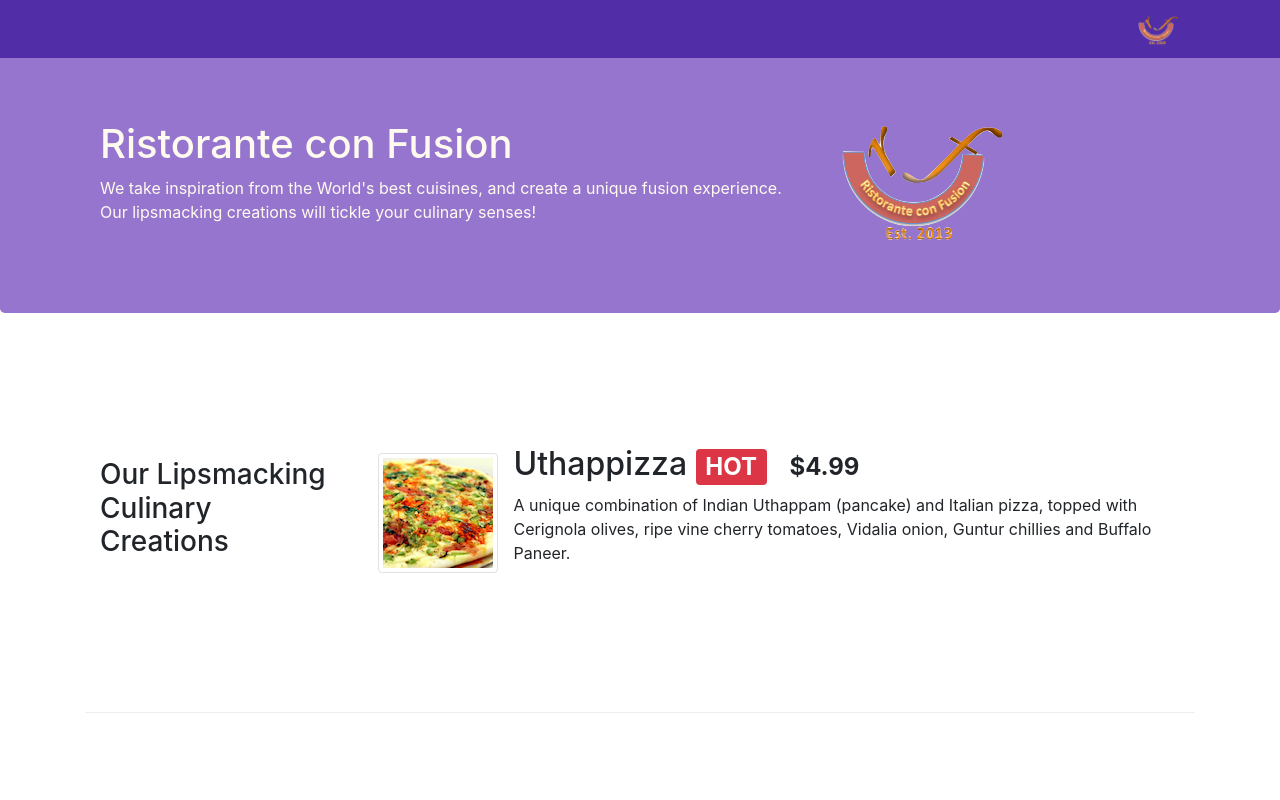
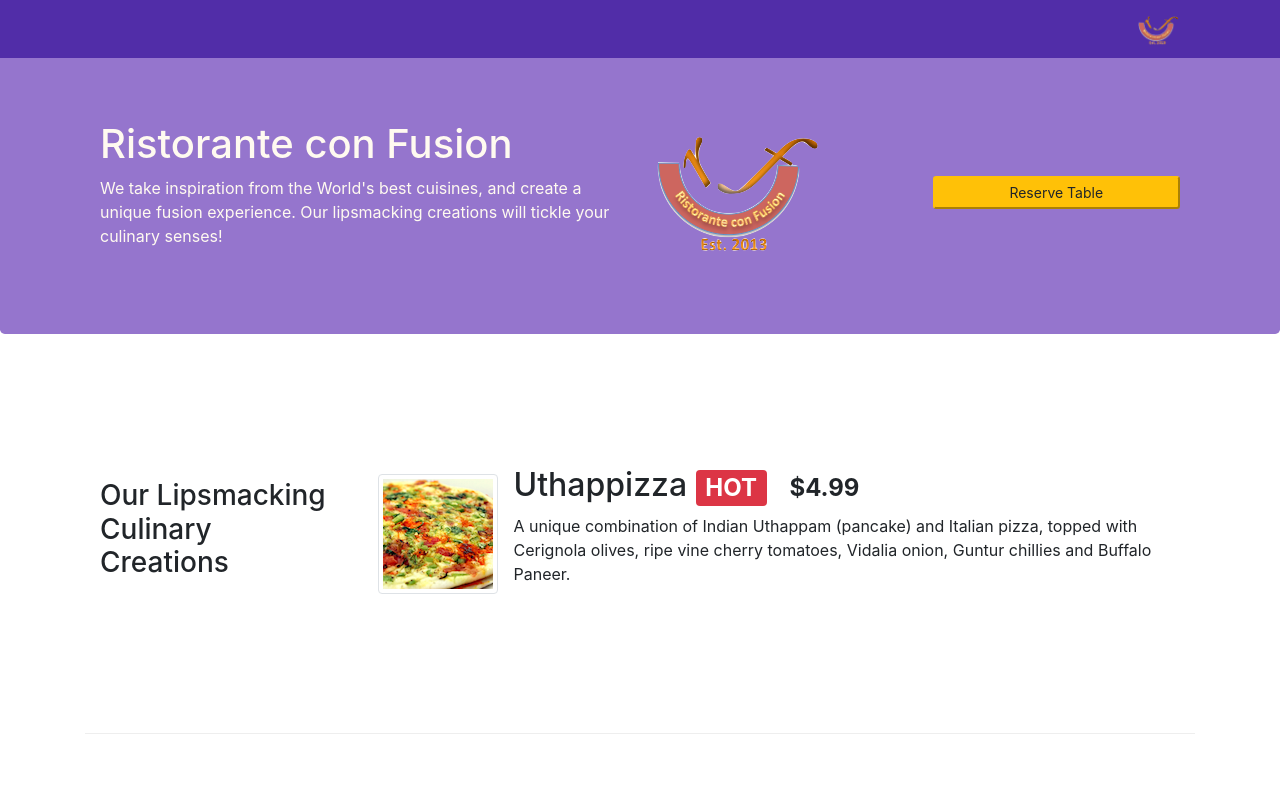
Before and after one commit to wangyingmm/Bootstrap4, a website: page index.html in a window 1280 px wide. Shown: the top 800 px of the page. Drawn offline with nearby package versions, Linux system fonts and the light colour scheme.

Commit message:
assignment-2-bootstrap-css-components-task3

```diff
--- a/index.html
+++ b/index.html
@@ -50,13 +50,16 @@
     <header class="jumbotron">
         <div class="container">
             <div class="row row-header">
-                <div class="col-12 col-sm-8">
+                <div class="col-12 col-sm-6">
                     <h1>Ristorante con Fusion</h1>
                     <p>We take inspiration from the World's best cuisines, and create a unique fusion experience. Our lipsmacking
                         creations will tickle your culinary senses!</p>
                 </div>
-                <div class="col col-sm align-self-center">
+                <div class="col-12 col-md-3 align-self-center">
                     <img src="img/logo.png" class="img-fluid">
+                </div>
+                <div class="col-12 col-md-3 align-self-center">
+                    <button type="submit" class="btn-sm btn-warning" style="width:100%">Reserve Table</button>
                 </div>
             </div>
         </div>
```
